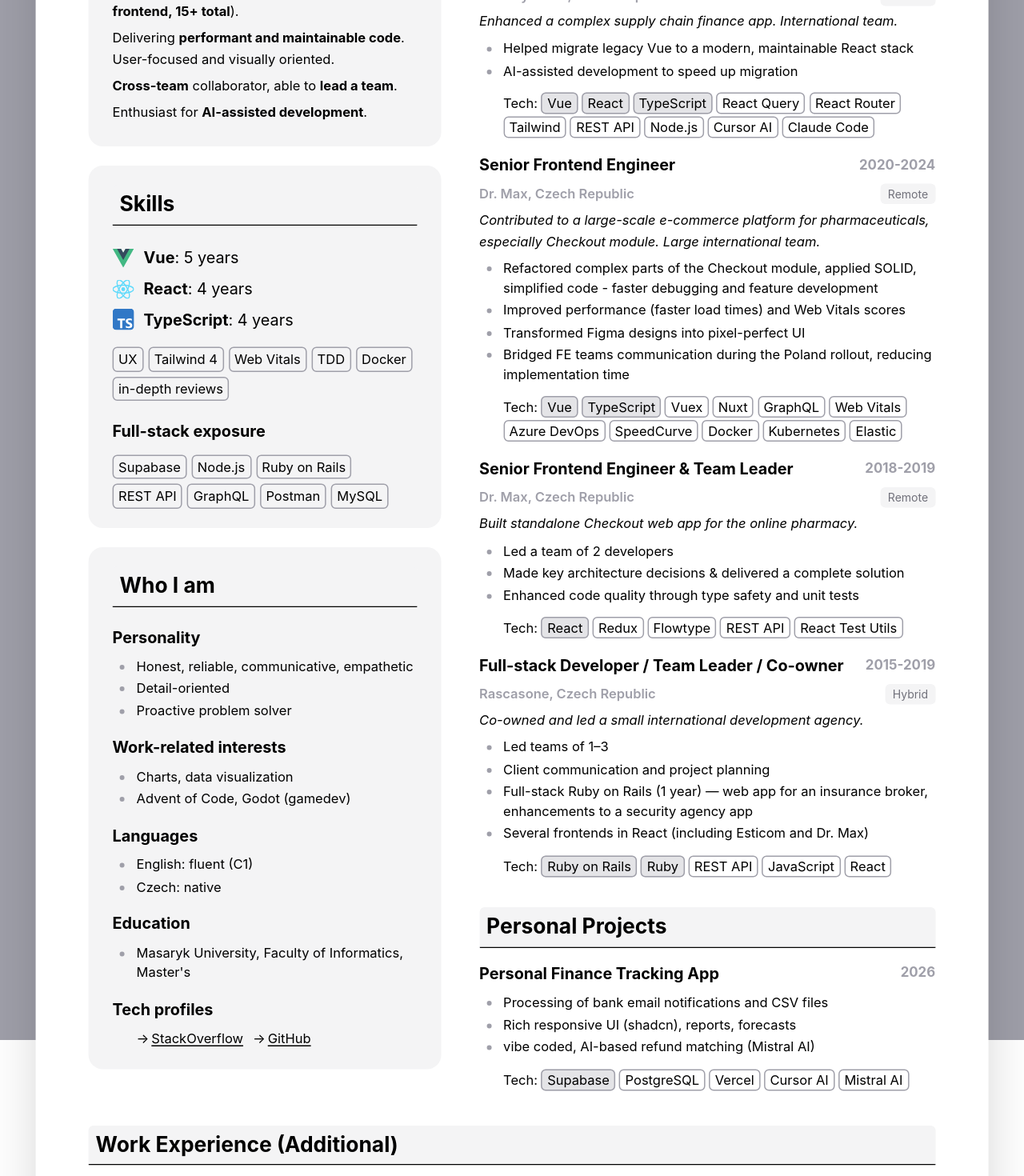
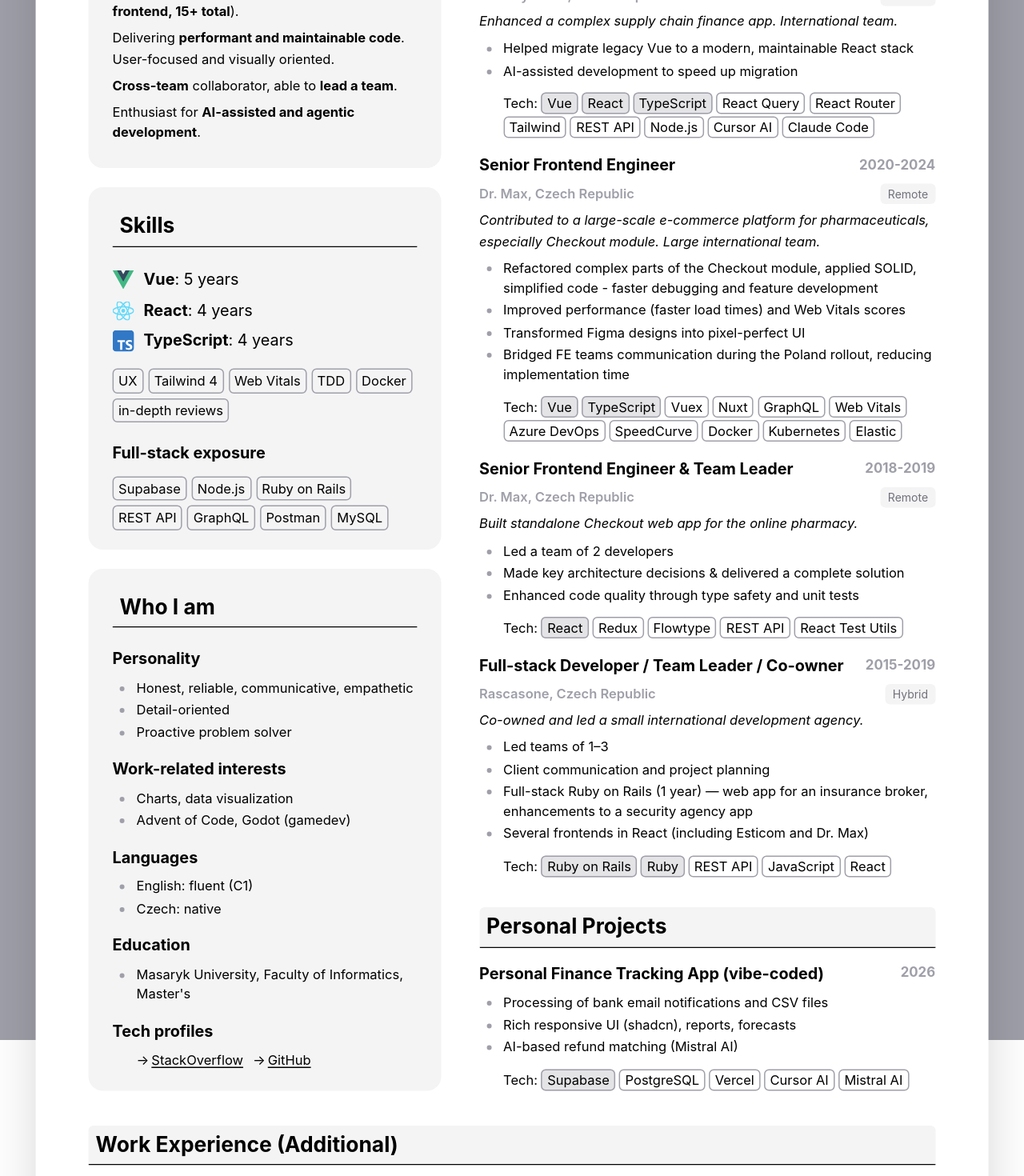
Before and after one commit to exmaxx/curriculum-vitae, a SvelteKit app: page / in a window 1280 px wide. Shown: the part 400-1870 px from the top of the page at 80% size. Built offline with nearby package versions, Linux system fonts and the light colour scheme.

Commit message:
amplify the AI skills

```diff
--- a/src/routes/[[lang]]/(components)/ExperienceProjects.svelte
+++ b/src/routes/[[lang]]/(components)/ExperienceProjects.svelte
@@ -4,16 +4,16 @@
 
 	const t = useI18n({
 		cs: {
-			proj_finance_position: 'Aplikace pro sledování osobních financí',
+			proj_finance_position: 'Aplikace pro sledování osobních financí (vibe-coded)',
 			proj_finance_details_1: 'Zpracování bankovních e-mailových notifikací a CSV souborů',
 			proj_finance_details_2: 'Bohatý responzivní UI (shadcn), reporty, prognózy',
 			proj_finance_details_3: 'AI párování refundací (Mistral AI)',
 		},
 		en: {
-			proj_finance_position: 'Personal Finance Tracking App',
+			proj_finance_position: 'Personal Finance Tracking App (vibe-coded)',
 			proj_finance_details_1: 'Processing of bank email notifications and CSV files',
 			proj_finance_details_2: 'Rich responsive UI (shadcn), reports, forecasts',
-			proj_finance_details_3: 'vibe coded, AI-based refund matching (Mistral AI)',
+			proj_finance_details_3: 'AI-based refund matching (Mistral AI)',
 		},
 	})
 </script>
--- a/src/routes/[[lang]]/(components)/Lead.svelte
+++ b/src/routes/[[lang]]/(components)/Lead.svelte
@@ -45,9 +45,9 @@
 
 	<p>
 		{#if lang === Langs.cs}
-			Nadšenec pro <strong>AI-assisted development</strong>.
+			Nadšenec pro <strong>"AI-assisted" a agentní development</strong>.
 		{:else}
-			Enthusiast for <strong>AI-assisted development</strong>.
+			Enthusiast for <strong>AI-assisted and agentic development</strong>.
 		{/if}
 	</p>
 </div>
```
